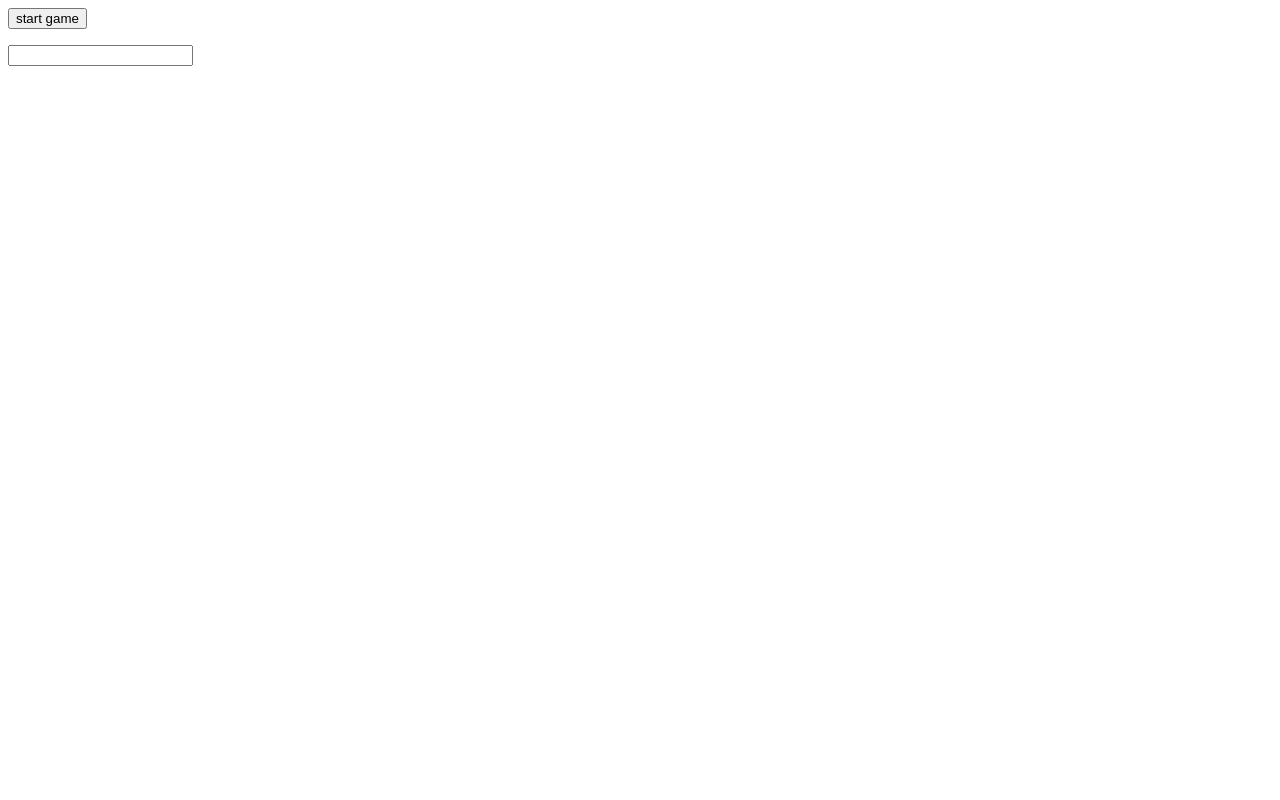
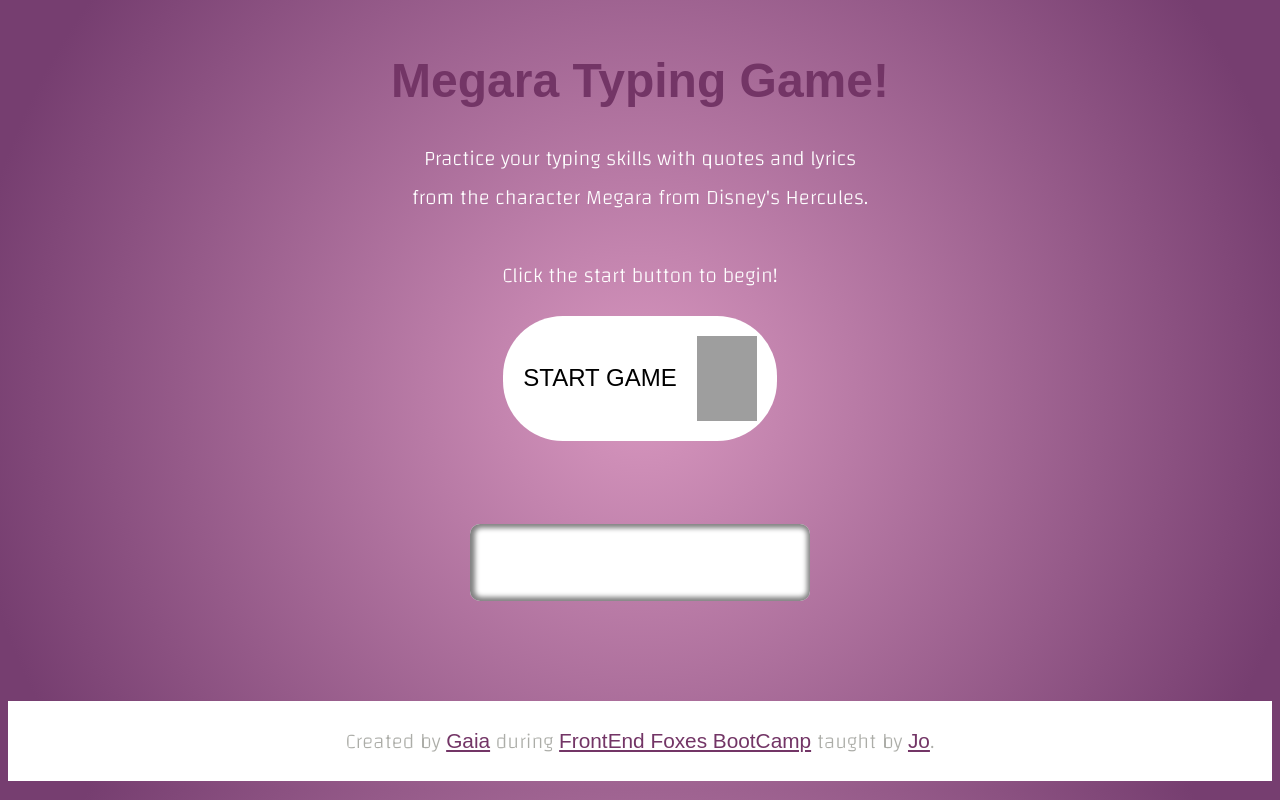
Before and after one commit to gaiagaya/megara-typing-game, a plain HTML site: page index.html in a window 1280 px wide. Drawn offline with Linux system fonts and the light colour scheme; grey boxes are pictures that could not be loaded; a web font is replaced by a local one.

Commit message:
updated js with pegasus & congrats animations, and added css

```diff
--- a/index.html
+++ b/index.html
@@ -1,15 +1,28 @@
 <!DOCTYPE html>
 <html lang="en">
     <head>
-        <meta name="viewport" content="width=device-width, initial-scale-1"/>
+        <meta name="viewport" content="width=device-width, initial-scale=1"/>
         <link rel="stylesheet" href="style.css">
+        <link href="https://fonts.googleapis.com/css2?family=Sarpanch:wght@700&display=swap" rel="stylesheet">
+        <link href="https://fonts.googleapis.com/css2?family=Changa:wght@200&display=swap" rel="stylesheet">
+
         <title>Typing Game</title>
     </head>
     <body>
-        <button id="start" type="button" class="button">start game</button>
-        <p id="quote"></p>
-        <p id="message"></p>
-        <input id="typed-value" type="text"/>
-        <script src="script.js" defer></script>
+        <header>
+            <h1>Megara Typing Game!</h1>
+             <p>Practice your typing skills with quotes and lyrics <br>from the character Megara from Disney's Hercules. <br><br> Click the start button to begin!</p>
+        </header>
+        <main>
+            <button id="start" type="button" class="button"><br>START GAME<br><br> <i class="pegasus"></i></button>
+            <p id="quote"></p>
+            <p id="message"></p>
+            <input id="typed-value" type="text"/>
+            <script src="script.js" defer></script>
+         </main>
+        <footer>
+            <p>Created by <a href="https://github.com/gaiagaya" class="link">Gaia</a> during <a href="https://www.vuevixens.org/about" class="link">FrontEnd Foxes BootCamp</a> taught by <a href="https://twitter.com/thisisjofrank" class="link">Jo</a>.
+            </p>
+        </footer>
     </body>
 </html>
--- a/script.js
+++ b/script.js
@@ -1,29 +1,42 @@
-const quotes = ["If there's a prize for rotten judgement, I guess I've already won that.","No man is worth the aggravation, that's ancient history, been there, done that.","No chance, no way, I won't say it, no, no.","I thought my heart had learned its lesson.","I am a damsel, I am in distress, I can handle it, have a nice day."];
+const quotes = ["If there's a prize for rotten judgement, I guess I've already won that.",
+"No man is worth the aggravation, that's ancient history, been there, done that.",
+"No chance, no way, I won't say it, no, no.",
+"I thought my heart had learned its lesson.",
+"I am a damsel, I am in distress, I can handle it, have a nice day."
+];
 
+
+
+
+let WordQueue;
+let highlightPosition;
+let startTime;
 
 const quote = document.getElementById('quote');
 const input = document.getElementById('typed-value');
 const start = document.getElementById('start');
 const message = document.getElementById('message');
 
-let wordQueue;
-let highlightPosition;
-let startTime;
+function startGame() {
+    const quoteIndex = Math.floor(Math.random() * quotes.length);
+    const quoteText = quotes[quoteIndex];
 
-function startGame() {
+    highlightPosition = 0;
+    wordQueue = quoteText.split(' ');
 
-    const quoteIndex = Math.floor(Math.random() * quotes.length);
-    quoteText = quotes[quoteIndex];
-
-    wordQueue = quoteText.split(' ');
     quote.innerHTML = wordQueue.map(word => (`<span>${word}</span>`)).join('');
 
-    highlightPosition = 0;
     quote.childNodes[highlightPosition].className = 'highlight';
 
+    input.focus();
+    input.value = '';
+    message.innerText = '';
+
     startTime = new Date().getTime();
+
     document.body.className = "";
     start.className = 'started';
+    setTimeout(() => {start.className = "button";}, 2000);
 }
 
 function checkInput(){
@@ -37,7 +50,6 @@ function checkInput(){
 
     wordQueue.shift(); //removes the first item in the word queue array
     input.value = ''; //empties textbox
-
     quote.childNodes[highlightPosition].className = '';
 
     if (wordQueue.length === 0) {
@@ -50,7 +62,6 @@ function checkInput(){
 }
 
 function gameOver() {
-
     const elapsedTime = new Date().getTime() - startTime;
     message.innerHTML = `<span class="congrats">Congratulations!</span>
     <br>You finished in ${elapsedTime/1000} seconds.`;
--- a/style.css
+++ b/style.css
@@ -9,6 +9,142 @@ span:after {
 }
 
 .highlight {
-    color: #ffc312;
+    color: pink;
     text-decoration: underline;
 }
+
+body{
+    font-family: Arial, Helvetica, sans-serif;
+    background: rgb(183,128,227);
+    background: radial-gradient(circle, rgba(216,151,191,1) 0%, rgba(118,62,112,1) 90%);
+    color: white;
+    font-family: 'Changa', Arial, Helvetica, sans-serif;
+    display: flex;
+    flex-direction: column;
+}
+
+main{
+    display:grid;
+    place-items: center;
+    max-width: 540px;
+    margin: 0 auto;
+    line-height: 2rem;
+}
+
+h1 {
+    text-align: center;
+    font-style: normal;
+    font-weight: bold;
+    font-size: 3em;
+    line-height: 105%;
+    color: rgb(115,53,102);
+    font-family: 'Sarpanch', Arial, Helvtica, sans-serif;
+}
+
+p {
+    text-align: center;
+    font-size: 1.3em;
+}
+
+button{
+    display: flex;
+    margin: 0 auto;
+    padding: 20px;
+    border: 0;
+    border-radius: 60px;
+    font-size: 1.6em;
+    vertical-align: center;
+    background-color: white;
+    cursor: pointer;
+    overflow: hidden;
+    font-family: 'Sarpanch', Arial, Helvtica, sans-serif;
+    font-size: 1.5em;
+}
+
+.pegasus {
+    display: block;
+    width: 60px;
+    height: 85px;
+    margin-left: 20px;
+    background: url(https://www.disneyclips.com/images/images/baby-pegasus.png);
+    background-size: 60px;
+}
+
+.button:hover .pegasus{
+    animation: shake 0.5s;
+    animation-iteration-count: infinite;
+}
+
+.started button:before{
+    content: "re";
+}
+
+.started .pegasus {
+    animation: zoomOutRight 1s;
+    animation-iteration-count: 1;
+    transform-origin: right center;
+}
+
+input {
+    display: flex;
+    align-items: center;
+    width: 300px;
+    padding: 20px;
+    font-size: 2em;
+    border: 0;
+    border-radius: 10px;
+    box-shadow: inset 1px 0px 5px 4px gray;
+    margin-bottom: 100px;
+}
+
+.congrats {
+    text-transform: uppercase;
+    font-size: 3em;
+    font-weight: bold;
+    color: rgb(212,175,55);
+    text-shadow: 1px 1px gray;
+    text-shadow: -1px -1px white;
+}
+
+.winner{
+    background-color: rgba(216,151,191,1);
+    background-image: url(https://media0.giphy.com/media/h5vFcvARn349ZaT27M/giphy.gif?cid=790b7611b53b45c4aeb1efece5eaabf5d35ed6d67cfa2df8&rid=giphy.gif&ct=s)
+}
+
+@keyframes shake {
+    0% { transform: translate(1px, 1px) rotate(0deg); }
+    10% { transform: translate(-1px, -2px) rotate(-1deg); }
+    20% { transform: translate(-3px, 0px) rotate(1deg); }
+    30% { transform: translate(3px, 2px) rotate(0deg); }
+    40% { transform: translate(1px, -1px) rotate(1deg); }
+    50% { transform: translate(-1px, 2px) rotate(-1deg); }
+    60% { transform: translate(-3px, 1px) rotate(0deg); }
+    70% { transform: translate(3px, 1px) rotate(-1deg); }
+    80% { transform: translate(-1px, -1px) rotate(1deg); }
+    90% { transform: translate(1px, 2px) rotate(0deg); }
+    100% { transform: translate(1px, -2px) rotate(-1deg); }
+  }
+
+  @keyframes zoomOutRight {
+    100% {
+      opacity: 0;
+      transform: scale(0.1) translate(500px, 0);
+    }
+  }
+
+
+footer {
+    background-color: white;
+    color: #acada8;
+    text-align: center;
+   flex-shrink: 0;
+}
+
+header {
+    margin-top: 1rem;
+}
+
+.link {
+    color: rgb(115,53,102);
+    font-family: 'Sarpanch',Arial, Helvetica, sans-serif;
+}
```
